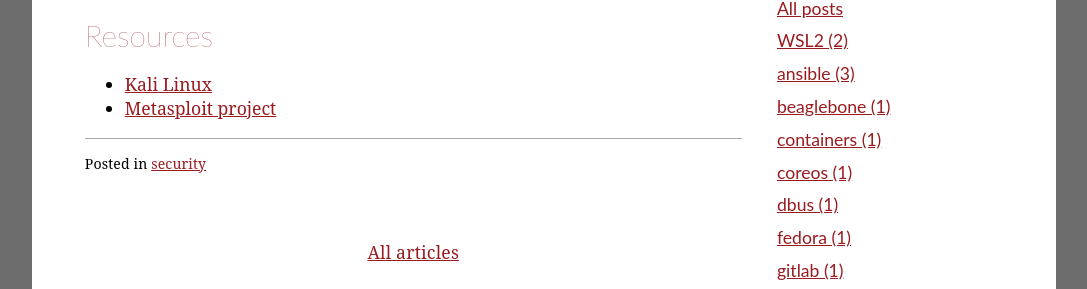
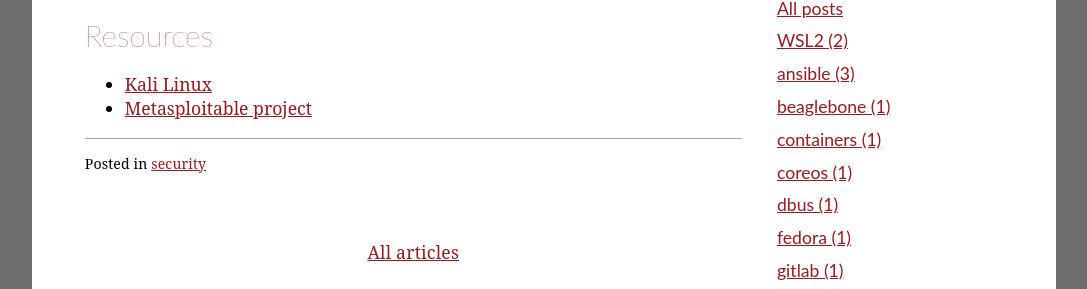
Before and after one commit to CantonLinux/cantonlinux.org, a Jekyll site: the page built from _posts/2019-01-24-security.md, in a window 1280 px wide. Shown: the part 576-865 px from the top of the page, without its empty margins (96-1183 px from the left). Built offline with Jekyll 4.4.1, drawn with Linux system fonts in a browser that asks for light colours.

Commit message:
metasploitABLE

```diff
--- a/_posts/2019-01-24-security.md
+++ b/_posts/2019-01-24-security.md
@@ -21,4 +21,4 @@
 ## Resources
 
 * [Kali Linux](https://www.kali.org)
-* [Metasploit project](https://sourceforge.net/projects/metasploitable/)
+* [Metasploitable project](https://sourceforge.net/projects/metasploitable/)
```
